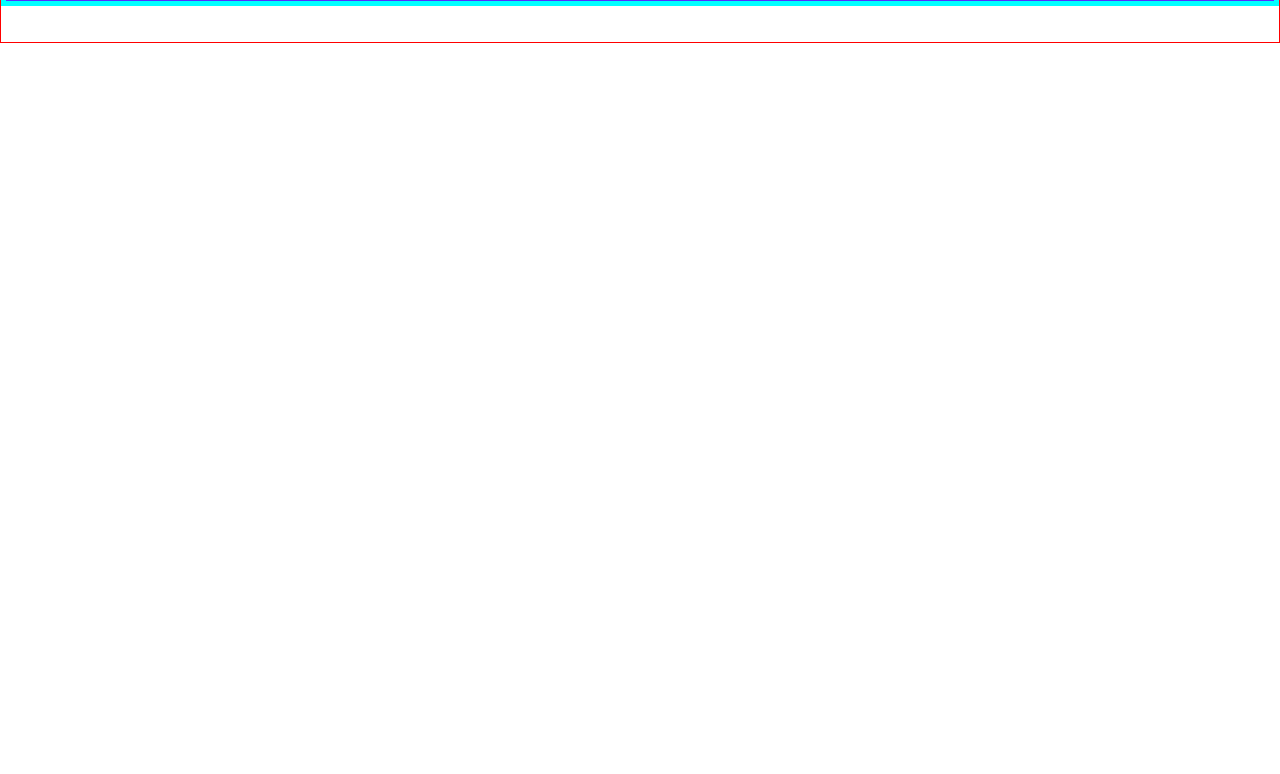
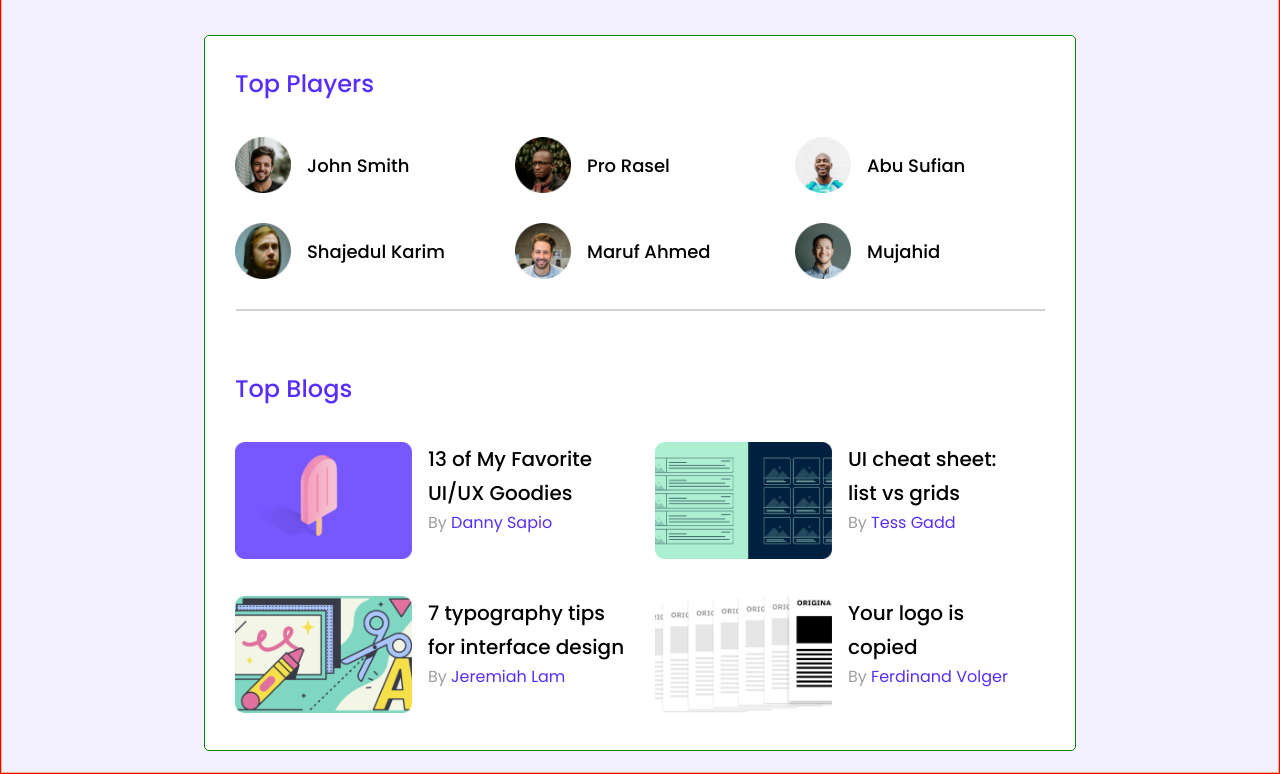
Before and after one commit to bdahsan1999wd/leader-board, a plain HTML site: page index.html in a window 1280 px wide. Shown: the part 109-883 px from the top of the page. Before the commit the page ends 800 px from the top, so only its background shows below. Drawn offline with Linux system fonts and the light colour scheme.

Commit message:
top player and blog section added

```diff
--- a/index.html
+++ b/index.html
@@ -44,6 +44,116 @@
         </nav>
     </header>
 
+    <!--------------- Main Section Added --------------->
+    <main>
+
+        <!--------------- Top Player and Blog Section Added --------------->
+        <section class="section-container">
+
+            <!---------- Top Players Section Added ---------->
+            <div class="top-players display-flex">
+
+                <h2 class="section-title">Top Players</h2>
+
+                <!-----All Players Added ----->
+                <div class="players">
+
+                    <div class="player">
+                        <img src="./assets/players/player-1.png" alt="Player-1">
+                        <h3 class="player-name">John Smith</h3>
+                    </div>
+
+                    <div class="player">
+                        <img src="./assets/players/player-2.png" alt="Player-2">
+                        <h3 class="player-name">Pro Rasel</h3>
+                    </div>
+
+                    <div class="player">
+                        <img src="./assets/players/player-3.png" alt="Player-3">
+                        <h3 class="player-name">Abu Sufian</h3>
+                    </div>
+
+                    <div class="player">
+                        <img src="./assets/players/player-4.png" alt="Player-4">
+                        <h3 class="player-name">Shajedul Karim</h3>
+                    </div>
+
+                    <div class="player">
+                        <img src="./assets/players/player-5.png" alt="Player-5">
+                        <h3 class="player-name">Maruf Ahmed</h3>
+                    </div>
+
+                    <div class="player">
+                        <img src="./assets/players/player-6.png" alt="Player-6">
+                        <h3 class="player-name">Mujahid</h3>
+                    </div>
+
+                </div>
+
+            </div>
+
+            <hr>
+
+            <!---------- Top Blogs Section Added ---------->
+            <div class="top-blogs display-flex">
+
+                <h2 class="section-title">Top Blogs</h2>
+
+                <div class="blogs">
+
+                    <article class="blog">
+                        <div class="thumbnail">
+                            <img src="./assets/blogs/blog-1.png" alt="Blog-1">
+                        </div>
+                        <div class="blog-info">
+                            <h3 class="blog-title">13 of My Favorite <br>
+                                UI/UX Goodies</h3>
+                            <p class="blog-author"> <span class="by">By <a href="">Danny Sapio</a> </span></p>
+                        </div>
+                    </article>
+
+                    <article class="blog">
+                        <div class="thumbnail">
+                            <img src="./assets/blogs/blog-2.png" alt="Blog-2">
+                        </div>
+                        <div class="blog-info">
+                            <h3 class="blog-title">UI cheat sheet: <br>
+                                list vs grids</h3>
+                            <p class="blog-author"> <span class="by">By <a href="">Tess Gadd</a> </span></p>
+                        </div>
+                    </article>
+
+                    <article class="blog">
+                        <div class="thumbnail">
+                            <img src="./assets/blogs/blog-3.png" alt="Blog-3">
+                        </div>
+                        <div class="blog-info">
+                            <h3 class="blog-title">7 typography tips <br>
+                                for interface design</h3>
+                            <p class="blog-author"> <span class="by">By <a href="">Jeremiah Lam</a> </span></p>
+                        </div>
+                    </article>
+
+                    <article class="blog">
+                        <div class="thumbnail">
+                            <img src="./assets/blogs/blog-4.png" alt="Blog-4">
+                        </div>
+                        <div class="blog-info">
+                            <h3 class="blog-title">Your logo is <br>
+                                copied</h3>
+                            <p class="blog-author"> <span class="by">By <a href="">Ferdinand Volger</a> </span></p>
+                        </div>
+                    </article>
+
+                </div>
+
+            </div>
+
+        </section>
+
+    </main>
+
+
 </body>
 
 </html>
--- a/styles/style.css
+++ b/styles/style.css
@@ -23,17 +23,23 @@ body {
   display: flex;
 }
 
+.section-title {
+  font-size: 1.5rem;
+  font-weight: 500;
+  line-height: 36px;
+  color: rgb(86, 46, 255);
+}
+
 /* -------------------------Shared Styles Ends Here-------------------------*/
 
 /* ---------- Navbar Styles Added ---------- */
 nav {
-  border: 5px solid aqua;
+  border: 1px solid coral;
   max-width: 1440px;
   background-color: rgb(86, 46, 255);
-  padding: 22px;
   margin: 0 auto;
-  margin-bottom: 36px;
 }
+
 .nav-container {
   border: 1px solid burlywood;
   max-width: 870px;
@@ -46,6 +52,7 @@ nav {
   justify-content: center;
   align-items: center;
   gap: 16px;
+  margin: 22px 0px;
 }
 .nav-logo img {
   width: 40.42px;
@@ -64,6 +71,7 @@ nav {
   justify-content: center;
   align-items: center;
   gap: 36px;
+  margin: 22px 0px;
 }
 .nav-link {
   color: rgb(255, 255, 255);
@@ -72,3 +80,97 @@ nav {
   font-weight: 400;
   line-height: 24px;
 }
+
+/* ---------------Top Player and Blog Section Styles Added--------------- */
+main {
+  border: 1px solid burlywood;
+  background-color: rgb(243, 241, 255);
+  max-width: 1440px;
+  margin: 0 auto;
+}
+
+.section-container {
+  border: 1px solid green;
+  max-width: 870px;
+  margin: 0 auto;
+  margin-top: 36px;
+  margin-bottom: 21px;
+  border-radius: 5px;
+  background-color: rgb(255, 255, 255);
+}
+
+/* -----Top Players Section Styles Added----- */
+.top-players {
+  flex-direction: column;
+  padding: 30px;
+}
+.players {
+  display: grid;
+  grid-template-columns: repeat(3, 1fr);
+  gap: 30px;
+  margin-top: 35px;
+}
+.player {
+  display: flex;
+  align-items: center;
+}
+.player img {
+  max-width: 56px;
+}
+.player-name {
+  margin-left: 16px;
+  font-size: 1.125rem;
+  font-weight: 500;
+  line-height: 27px;
+}
+
+/* -----hr Line Style Added----- */
+hr {
+  max-width: 807px;
+  margin: 0 auto;
+  margin-bottom: 30px;
+  border: 1px solid rgb(209, 209, 209);
+}
+
+/* -----Top Blogs Section Styles Added----- */
+.top-blogs {
+  padding: 30px;
+  flex-direction: column;
+}
+
+.blogs {
+  display: grid;
+  grid-template-columns: repeat(2, 1fr);
+  gap: 30px;
+  margin-top: 35px;
+}
+
+.blog img {
+  max-width: 177px;
+}
+
+.blog {
+  display: flex;
+}
+
+.blog-info {
+  margin-left: 16px;
+}
+
+.blog-title {
+  font-size: 1.25rem;
+  font-weight: 500;
+  line-height: 34px;
+}
+
+.by {
+  color: rgb(159, 159, 159);
+  font-size: 1rem;
+}
+
+.blog-author a {
+  color: rgb(86, 46, 255);
+  font-size: 1rem;
+  font-weight: 400;
+  text-decoration: none;
+}
```
